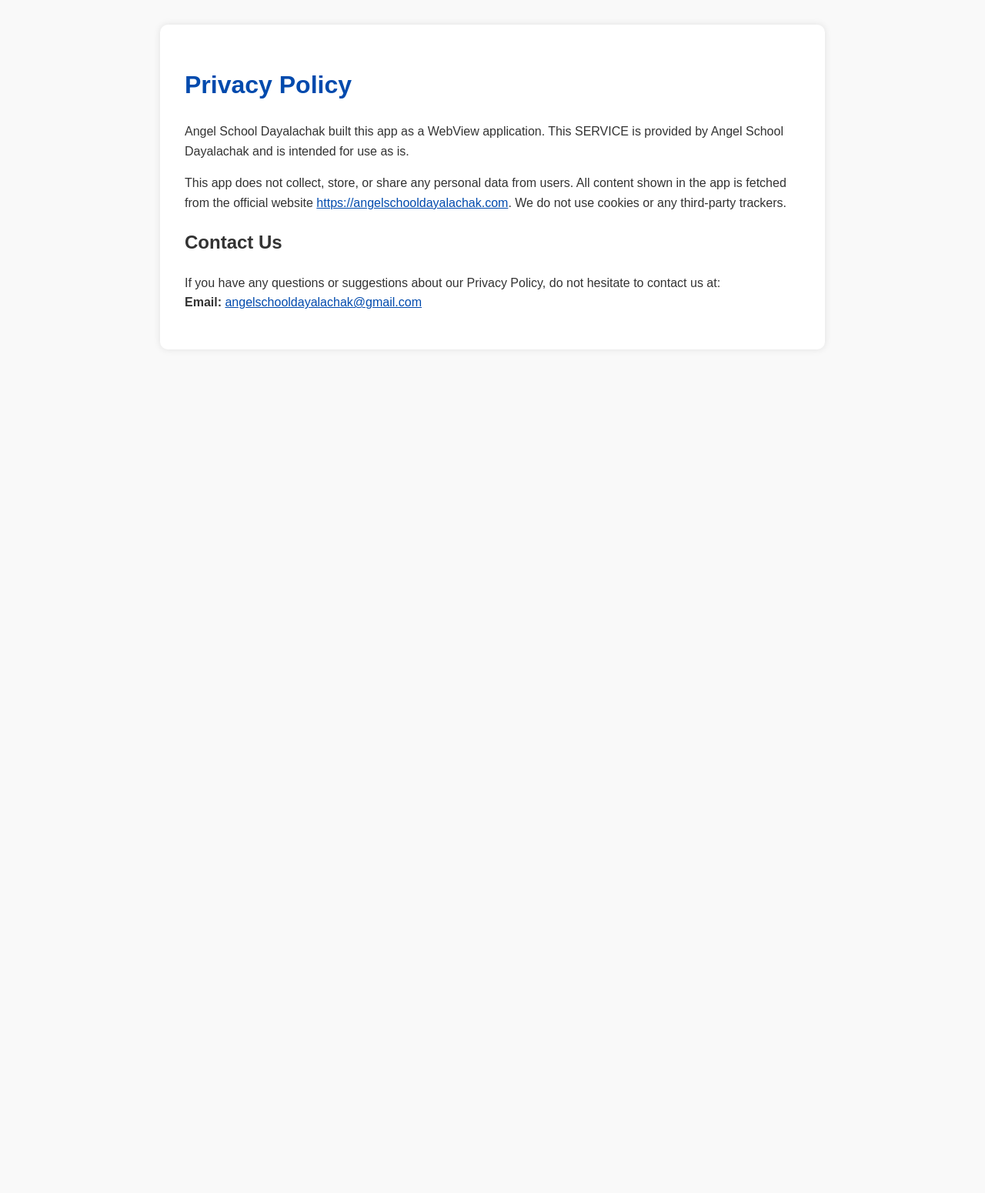
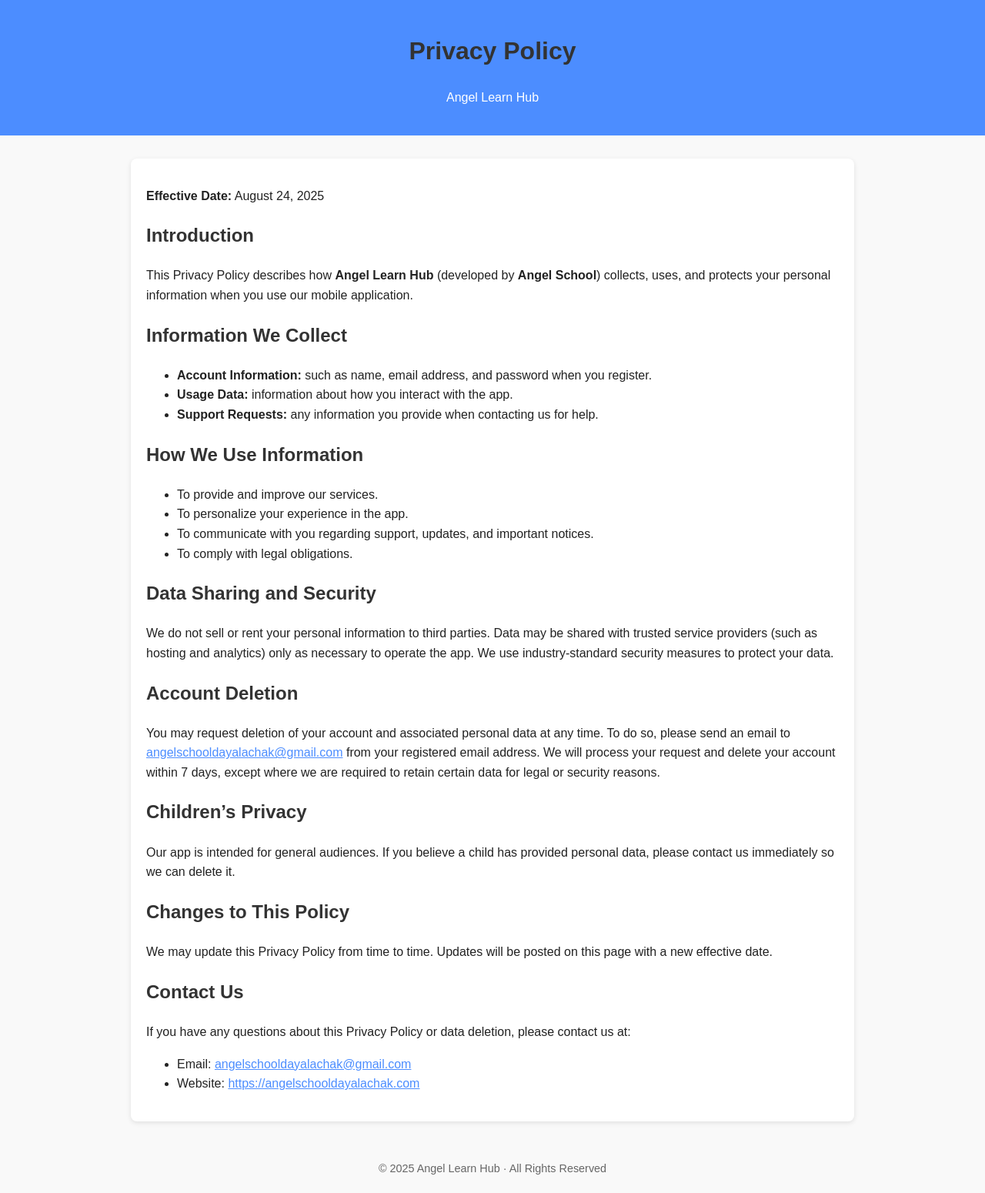
Before and after one commit to amitsambyal/SchoolManagementSystem, a Django app: page /privacy-policy/ in a window 1280 px wide. Shown: the whole page at 77% size. Before the commit the page ends 401 px from the top, so only its background shows below. Run offline with Django 5.2, Linux system fonts and the light colour scheme; some libraries are stand-ins or nearby versions.

Commit message:
update privacy-policy

```diff
--- a/webportal/templates/webportal/privacy-policy.html
+++ b/webportal/templates/webportal/privacy-policy.html
@@ -1,49 +1,71 @@
-<!DOCTYPE html>
 <html lang="en">
 <head>
   <meta charset="UTF-8">
-  <meta name="viewport" content="width=device-width, initial-scale=1">
-  <title>Privacy Policy | Angel School Dayalachak</title>
+  <meta name="viewport" content="width=device-width, initial-scale=1.0">
+  <title>Privacy Policy – Angel Learn Hub</title>
+  <meta name="description" content="Privacy Policy and Account Deletion process for Angel Learn Hub app." />
   <style>
-    body {
-      font-family: Arial, sans-serif;
-      margin: 2rem;
-      line-height: 1.6;
-      background-color: #f9f9f9;
-      color: #333;
-    }
-    h1 {
-      color: #004aad;
-    }
-    a {
-      color: #004aad;
-    }
-    .container {
-      max-width: 800px;
-      margin: auto;
-      background-color: #fff;
-      padding: 2rem;
-      border-radius: 10px;
-      box-shadow: 0 0 10px rgba(0,0,0,0.1);
-    }
+    body { font-family: Arial, sans-serif; line-height: 1.6; margin: 0; padding: 0; background: #f9f9f9; color: #222; }
+    header { background: #4c8dff; color: #fff; padding: 20px; text-align: center; }
+    main { max-width: 900px; margin: 30px auto; padding: 20px; background: #fff; border-radius: 8px; box-shadow: 0 2px 6px rgba(0,0,0,0.1); }
+    h1, h2, h3 { color: #333; }
+    a { color: #4c8dff; }
+    footer { text-align: center; padding: 20px; margin-top: 20px; font-size: 0.9rem; color: #666; }
   </style>
 </head>
 <body>
-  <div class="container">
+  <header>
     <h1>Privacy Policy</h1>
-    <p>
-      Angel School Dayalachak built this app as a WebView application. This SERVICE is provided by Angel School Dayalachak and is intended for use as is.
-    </p>
-    <p>
-      This app does not collect, store, or share any personal data from users. All content shown in the app is fetched from the official website
-      <a href="https://angelschooldayalachak.com" target="_blank">https://angelschooldayalachak.com</a>.
-      We do not use cookies or any third-party trackers.
-    </p>
+    <p>Angel Learn Hub</p>
+  </header>
+
+  <main>
+    <p><strong>Effective Date:</strong> August 24, 2025</p>
+
+    <h2>Introduction</h2>
+    <p>This Privacy Policy describes how <strong>Angel Learn Hub</strong> (developed by <strong>Angel School</strong>) collects, uses, and protects your personal information when you use our mobile application.</p>
+
+    <h2>Information We Collect</h2>
+    <ul>
+      <li><strong>Account Information:</strong> such as name, email address, and password when you register.</li>
+      <li><strong>Usage Data:</strong> information about how you interact with the app.</li>
+      <li><strong>Support Requests:</strong> any information you provide when contacting us for help.</li>
+    </ul>
+
+    <h2>How We Use Information</h2>
+    <ul>
+      <li>To provide and improve our services.</li>
+      <li>To personalize your experience in the app.</li>
+      <li>To communicate with you regarding support, updates, and important notices.</li>
+      <li>To comply with legal obligations.</li>
+    </ul>
+
+    <h2>Data Sharing and Security</h2>
+    <p>We do not sell or rent your personal information to third parties. Data may be shared with trusted service providers (such as hosting and analytics) only as necessary to operate the app. We use industry-standard security measures to protect your data.</p>
+
+    <h2>Account Deletion</h2>
+    <p>You may request deletion of your account and associated personal data at any time. To do so, please send an email to <a href="mailto:angelschooldayalachak@gmail.com">angelschooldayalachak@gmail.com</a> from your registered email address. We will process your request and delete your account within 7 days, except where we are required to retain certain data for legal or security reasons.</p>
+
+    <h2>Children’s Privacy</h2>
+    <p>Our app is intended for general audiences. If you believe a child has provided personal data, please contact us immediately so we can delete it.</p>
+
+    <h2>Changes to This Policy</h2>
+    <p>We may update this Privacy Policy from time to time. Updates will be posted on this page with a new effective date.</p>
+
     <h2>Contact Us</h2>
-    <p>
-      If you have any questions or suggestions about our Privacy Policy, do not hesitate to contact us at:<br>
-      <strong>Email:</strong> <a href="mailto:angelschooldayalachak@gmail.com">angelschooldayalachak@gmail.com</a>
-    </p>
-  </div>
+    <p>If you have any questions about this Privacy Policy or data deletion, please contact us at:</p>
+    <ul>
+      <li>Email: <a href="mailto:angelschooldayalachak@gmail.com">angelschooldayalachak@gmail.com</a></li>
+      <li>Website: <a href="https://angelschooldayalachak.com" target="_blank">https://angelschooldayalachak.com</a></li>
+    </ul>
+  </main>
+
+  <footer>
+    © <span id="year"></span> Angel Learn Hub · All Rights Reserved
+  </footer>
+
+  <script>
+    document.getElementById('year').textContent = new Date().getFullYear();
+  </script>
 </body>
 </html>
```
Also changed, not shown: webportal/models.py (+10 -5 lines), webportal/static/webportal/css/homework_admin.css (added, +21 -0 lines), db.sqlite3, media/teacher_profiles/icon.png (added), 2 other files.
